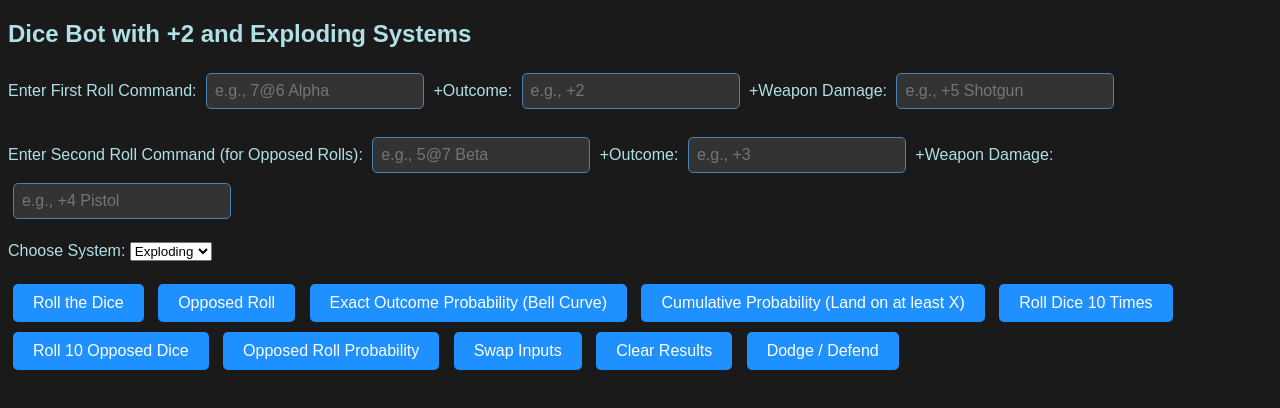
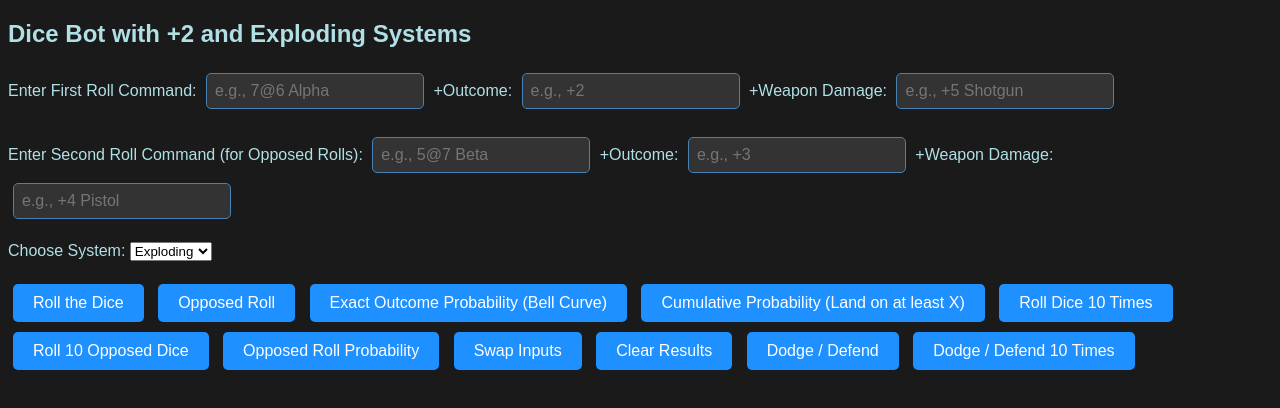
Before and after one commit to badtzmaruboy/Project-Aspirant-Probability, a plain HTML site: page index.html in a window 1280 px wide. Drawn offline with Linux system fonts and the light colour scheme.

Commit message:
Update index.html

```diff
--- a/index.html
+++ b/index.html
@@ -78,6 +78,7 @@
 <button type="button" onclick="swapInputs()">Swap Inputs</button>
 <button type="button" onclick="clearResults()">Clear Results</button>
 <button type="button" onclick="dodgeOrDefend()">Dodge / Defend</button>
+<button type="button" onclick="dodgeOrDefendTenTimes()">Dodge / Defend 10 Times</button>
 
 <p id="demo"></p>
 <p id="opposedResult" style="display:none;"></p>
@@ -609,6 +610,55 @@ function dodgeOrDefend() {
     document.getElementById('opposedResult').style.display = "block";
 }
 
+function dodgeOrDefendTenTimes() {
+    const input1 = document.getElementById('diceInput1').value; // Attacker's roll
+    const input2 = document.getElementById('diceInput2').value; // Defender's roll
+    const outcome1 = parseInt(document.getElementById('outcomeInput1').value) || 0; // Attacker's outcome bonus
+    const outcome2 = parseInt(document.getElementById('outcomeInput2').value) || 0; // Defender's outcome bonus
+
+    // Extract weapon damage and label for the attacker
+    const [damage1, ...label1Parts] = document.getElementById('damageInput1').value.split(' ');
+    const weaponDamage1 = parseInt(damage1) || 0; // Attacker's weapon damage
+    const weaponLabel1 = label1Parts.join(' ') || "Weapon";
+
+    let results = ""; // Store all results
+
+    for (let i = 0; i < 10; i++) {
+        let roll1 = parseAndRoll(input1, outcome1, `${weaponDamage1} ${weaponLabel1}`);
+        let roll2 = parseAndRoll(input2, outcome2);
+
+        // Extract labels and results from each roll
+        let label1 = extractLabel(input1) || "Attacker";
+        let label2 = extractLabel(input2) || "Defender";
+        let result1 = extractResultValue(roll1);
+        let result2 = extractResultValue(roll2);
+
+        // Adjust attacker's result by subtracting the defender's roll
+        let adjustedResult = Math.max(0, result1 - result2);
+
+        // Determine attack success or failure
+        let message = "";
+        if (adjustedResult === 0) {
+            // Attack fails if adjusted result is 0
+            message = `${label2} completely Dodged (or Defended) against ${label1}'s attack. No damage was dealt.`;
+        } else {
+            // Calculate attack damage as adjusted result + weapon damage
+            let attackDamage = adjustedResult + weaponDamage1;
+            message = `${label2} Dodged (or Defended) against ${label1}, reducing the attacker's effective result to ${adjustedResult}. Final attack damage: ${attackDamage}.`;
+        }
+
+        // Append the result for this iteration
+        results += `
+            <strong>Attempt ${i + 1}:</strong><br>
+            <strong>${label1}:</strong> ${roll1} <br>
+            <strong>${label2}:</strong> ${roll2} <br>
+            <strong>${message}</strong><br><br>
+        `;
+    }
+
+    document.getElementById('opposedResult').innerHTML = results;
+    document.getElementById('opposedResult').style.display = "block";
+}
 
 
 </script>
```
